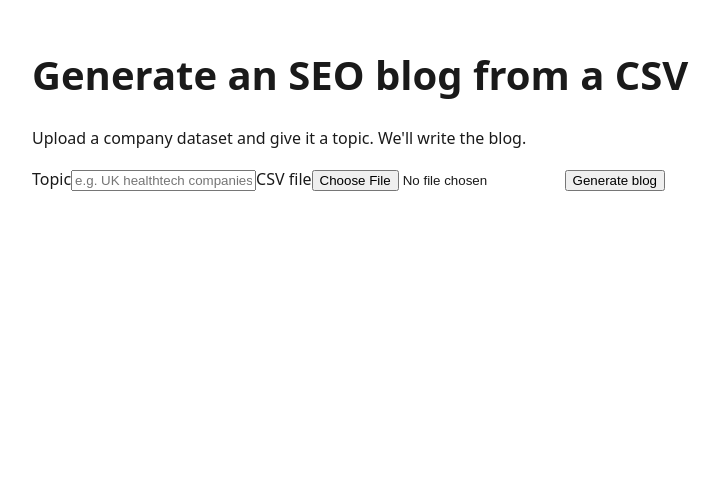
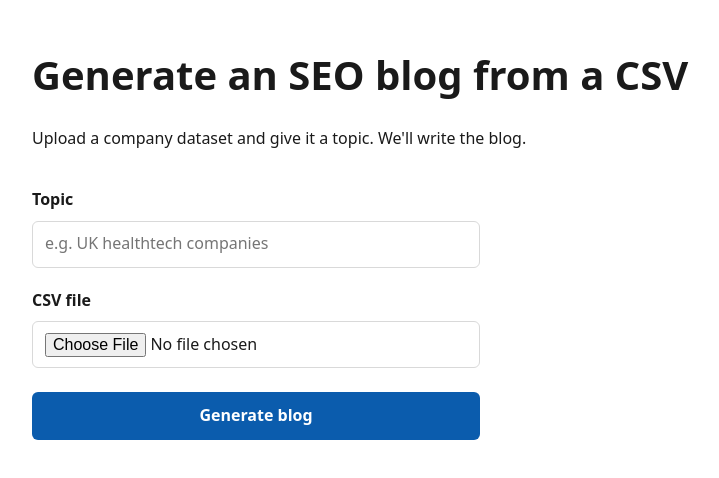
Before and after one commit to HassanOHOsman/beauhurst-seo-blog, a Nuxt app: page / in a window 1280 px wide. Shown: the top 478 px of the page, without its empty margins (128-847 px from the left). Built offline with nearby package versions, Linux system fonts and the light colour scheme.

Commit message:
Style the upload form with stacked fields and visible focus states

```diff
--- a/app/assets/css/main.css
+++ b/app/assets/css/main.css
@@ -92,3 +92,52 @@ tbody tr:hover {
 .table-wrap {
   overflow-x: auto;
 }
+
+
+form {
+  display: grid;
+  gap: 0.5rem;
+  max-width: 28rem;
+  margin-top: 1.5rem;
+}
+
+label {
+  font-weight: 600;
+  margin-top: 0.75rem;
+}
+
+input[type="text"],
+input[type="file"] {
+  font: inherit;
+  padding: 0.6rem 0.75rem;
+  border: 1px solid var(--border);
+  border-radius: 0.375rem;
+  background: var(--bg);
+}
+
+button {
+  font: inherit;
+  font-weight: 600;
+  margin-top: 1rem;
+  padding: 0.7rem 1rem;
+  border: 0;
+  border-radius: 0.375rem;
+  background: var(--accent);
+  color: #fff;
+  cursor: pointer;
+}
+
+button:hover {
+  filter: brightness(1.1);
+}
+
+button:disabled {
+  opacity: 0.6;
+  cursor: wait;
+}
+
+input:focus-visible,
+button:focus-visible {
+  outline: 3px solid var(--accent);
+  outline-offset: 2px;
+}
```
